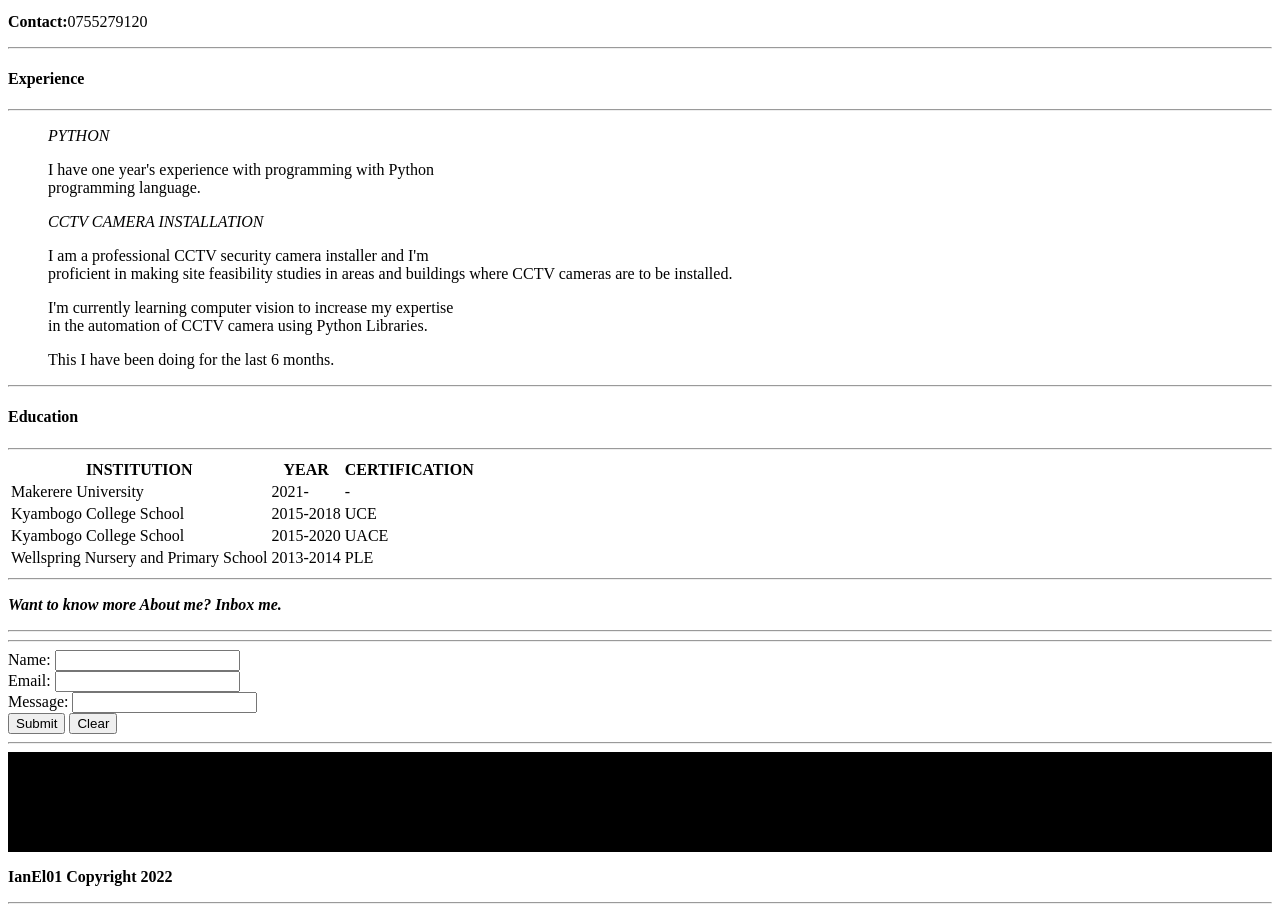
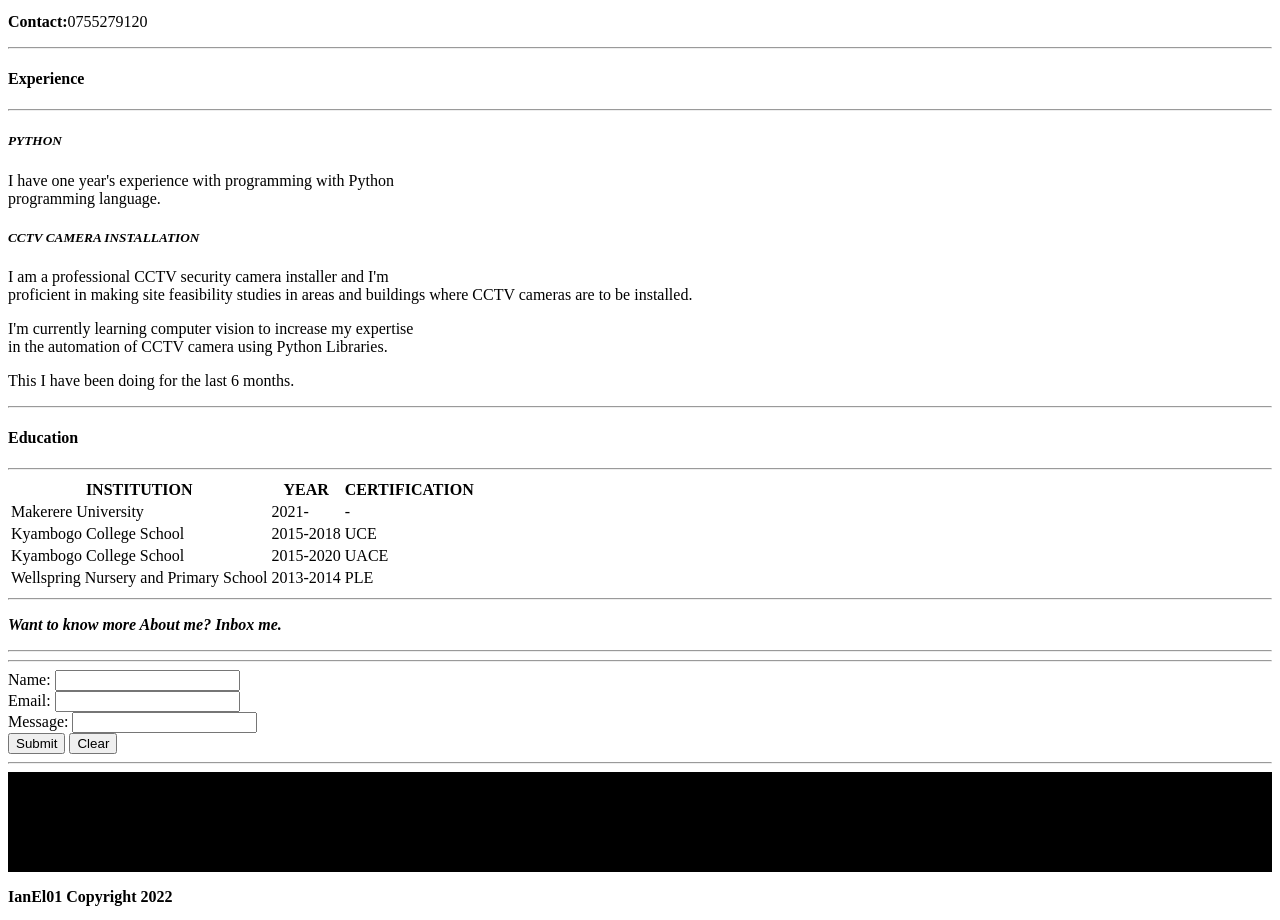
Before and after one commit to Wafula01-cloud/MyCV, a plain HTML site: page index.html in a window 1280 px wide. Shown: the part 845-1765 px from the top of the page. Drawn offline with Linux system fonts and the light colour scheme.

Commit message:
Update index.html

```diff
--- a/index.html
+++ b/index.html
@@ -36,17 +36,17 @@
 
     <h4><strong>Experience</strong> </h4>
     <hr>
-    <ul>
-        <dl><em>PYTHON</em></dl>
-        <dt>I have one year's experience with programming with Python<br> programming language. </dt>
-        <dl><em>CCTV CAMERA INSTALLATION</em></dl>
-        <dt>
+
+        <h5><strong><em>PYTHON</em></strong></h5>
+        <p>I have one year's experience with programming with Python<br> programming language. </p>
+        <h5><strong><em>CCTV CAMERA INSTALLATION</em></strong></h5>
+
             <p>I am a professional CCTV security camera installer and I'm<br> proficient in making site feasibility studies in areas and buildings where CCTV cameras are to be installed.</p>
             <p>I'm currently learning computer vision to increase my expertise<br> in the automation of CCTV camera using Python Libraries.</p>
             <p>This I have been doing for the last 6 months.</p>
-        </dt>
 
-    </ul>
+
+
     <hr>
 
     <h4><strong>Education</strong> </h4>
```
